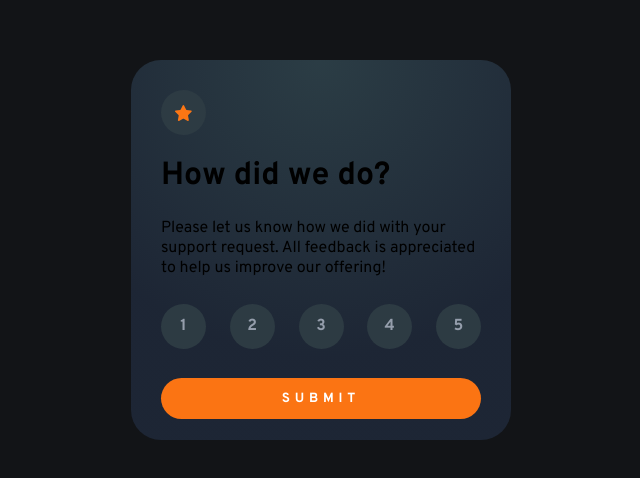
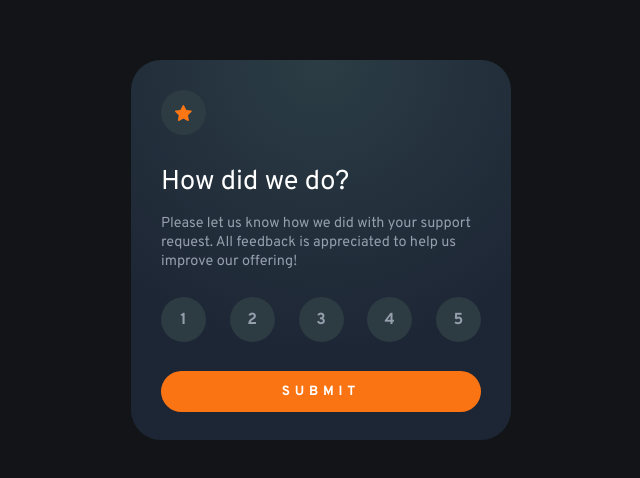
Before and after one commit to Mamouty/interactive-rating-component-react, a React (Vite) app: page / in a window 1280 px wide. Shown: the part 150-628 px from the top of the page, without its empty margins (319-959 px from the left). Built offline with nearby package versions, Linux system fonts and the light colour scheme.

Commit message:
Finish styling the IRChoice.jsx component

```diff
--- a/src/components/InteractiveRating-styled-components/IRCard.jsx
+++ b/src/components/InteractiveRating-styled-components/IRCard.jsx
@@ -1,11 +1,22 @@
 import styled from "styled-components";
 
 const Card = styled.div`
-    width: 380px;
-    height: 380px;
-    padding: 30px;
-    border-radius: 30px;
-    background: hsl(213, 19%, 18%) radial-gradient(circle at 50% 0%, hsl(199, 23%, 22%), hsl(218, 29%, 16%) 70%);
+  width: 380px;
+  height: 380px;
+  padding: 30px;
+  border-radius: 30px;
+  background: hsl(213, 19%, 18%)
+    radial-gradient(
+      circle at 50% 0%,
+      hsl(199, 23%, 22%),
+      hsl(218, 29%, 16%) 70%
+    );
+
+  @media (max-width: 400px) {
+    width: 345px;
+    height: 370px;
+    border-radius: 20px;
+  }
 `;
 
 export default Card;
--- a/src/components/InteractiveRating-styled-components/IRChoice.jsx
+++ b/src/components/InteractiveRating-styled-components/IRChoice.jsx
@@ -1,11 +1,64 @@
 import styled, {css} from "styled-components";
 import Card from "./IRCard";
 
+
+function IRChoice() {
+    return(
+        <ChoiceSide>
+            <CircularDiv>
+                <svg width="17" height="16" xmlns="http://www.w3.org/2000/svg"><path d="m9.067.43 1.99 4.031c.112.228.33.386.58.422l4.45.647a.772.772 0 0 1 .427 1.316l-3.22 3.138a.773.773 0 0 0-.222.683l.76 4.431a.772.772 0 0 1-1.12.813l-3.98-2.092a.773.773 0 0 0-.718 0l-3.98 2.092a.772.772 0 0 1-1.119-.813l.76-4.431a.77.77 0 0 0-.222-.683L.233 6.846A.772.772 0 0 1 .661 5.53l4.449-.647a.772.772 0 0 0 .58-.422L7.68.43a.774.774 0 0 1 1.387 0Z" fill="#FC7614"/></svg>
+            </CircularDiv>
+            <h1>How did we do?</h1>
+            <p>Please let us know how we did with your support request. All feedback is appreciated to help us improve our offering!</p>
+            <ol>
+                <CircularLi>1</CircularLi>
+                <CircularLi>2</CircularLi>
+                <CircularLi>3</CircularLi>
+                <CircularLi>4</CircularLi>
+                <CircularLi>5</CircularLi>
+            </ol>
+            <Button>SUBMIT</Button>
+        </ChoiceSide>
+    );
+}
+
+export default IRChoice;
+
+/* ------------------------------Styles------------------------------ */
+
 const ChoiceSide = styled(Card)`
+
+  h1 {
+    margin: 30px 0 15px;
+    color: white;
+    font-weight: 400;
+    font-size: 1.7rem;
+  }
+
+  p {
+    margin: 10px 0;
+    color: hsl(217, 12%, 63%);
+    font-size: 0.9rem;
+  }
+
   ol {
     list-style-type: none;
     display: flex;
     justify-content: space-between;
+  }
+
+  @media (max-width: 400px) {
+    div, li  {
+        width: 40px;
+        height: 40px;
+    }
+
+    h1 {
+        margin-top: 20px;
+    }
+
+    button {
+        padding: 14px;
     }
 `;
 
@@ -48,28 +101,9 @@
   letter-spacing: 0.3rem;
   cursor: pointer;
   transition: 0.5s ease-in-out;
+
+  &:hover {
+    background-color: white;
+    color: hsl(25, 97%, 53%);
+  }
 `;
-
-
-
-function IRChoice() {
-    return(
-        <ChoiceSide>
-            <CircularDiv>
-                <svg width="17" height="16" xmlns="http://www.w3.org/2000/svg"><path d="m9.067.43 1.99 4.031c.112.228.33.386.58.422l4.45.647a.772.772 0 0 1 .427 1.316l-3.22 3.138a.773.773 0 0 0-.222.683l.76 4.431a.772.772 0 0 1-1.12.813l-3.98-2.092a.773.773 0 0 0-.718 0l-3.98 2.092a.772.772 0 0 1-1.119-.813l.76-4.431a.77.77 0 0 0-.222-.683L.233 6.846A.772.772 0 0 1 .661 5.53l4.449-.647a.772.772 0 0 0 .58-.422L7.68.43a.774.774 0 0 1 1.387 0Z" fill="#FC7614"/></svg>
-            </CircularDiv>
-            <h1>How did we do?</h1>
-            <p>Please let us know how we did with your support request. All feedback is appreciated to help us improve our offering!</p>
-            <ol>
-                <CircularLi>1</CircularLi>
-                <CircularLi>2</CircularLi>
-                <CircularLi>3</CircularLi>
-                <CircularLi>4</CircularLi>
-                <CircularLi>5</CircularLi>
-            </ol>
-            <Button>SUBMIT</Button>
-        </ChoiceSide>
-    );
-}
-
-export default IRChoice;
--- a/src/components/InteractiveRating.jsx
+++ b/src/components/InteractiveRating.jsx
@@ -1,14 +1,6 @@
 import styled from "styled-components";
 import IRChoice from "./InteractiveRating-styled-components/IRChoice";
 
-const Main = styled.main`
-    height: 100vh;
-    background-color: hsl(216, 12%, 8%);
-    display: flex;
-    justify-content: center;
-    align-items: center;
-    perspective: 1000px;
-`;
 
 function InteractiveRating() {
     return (
@@ -19,3 +11,14 @@
 }
 
 export default InteractiveRating;
+
+/* ------------------------------Styles------------------------------ */
+
+const Main = styled.main`
+    height: 100vh;
+    background-color: hsl(216, 12%, 8%);
+    display: flex;
+    justify-content: center;
+    align-items: center;
+    perspective: 1000px;
+`;
```
Also changed, not shown: src/components/InteractiveRating-styled-components/IRThanks.jsx (+6 -6 lines). Lines whose indentation alone changed are shown as unchanged.
